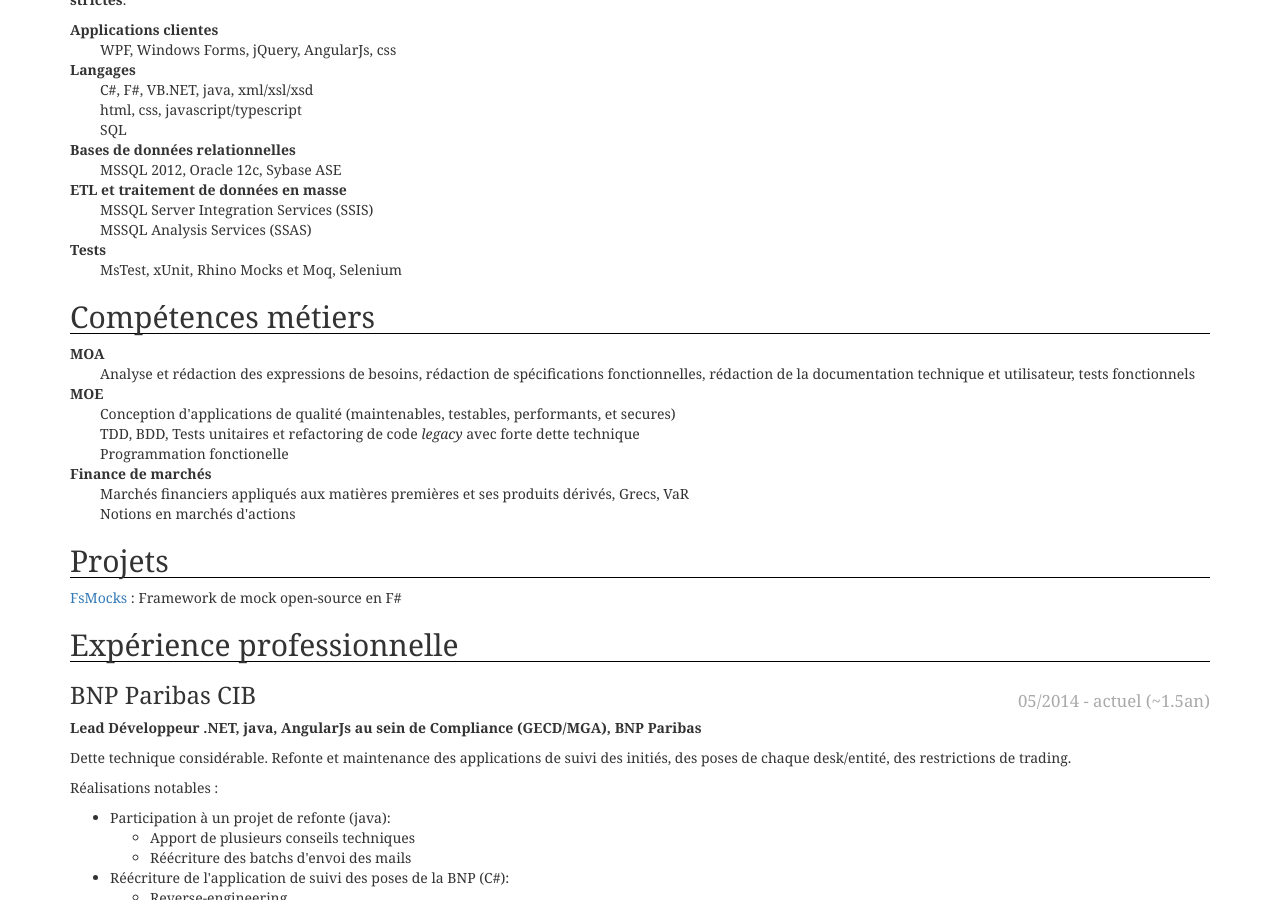
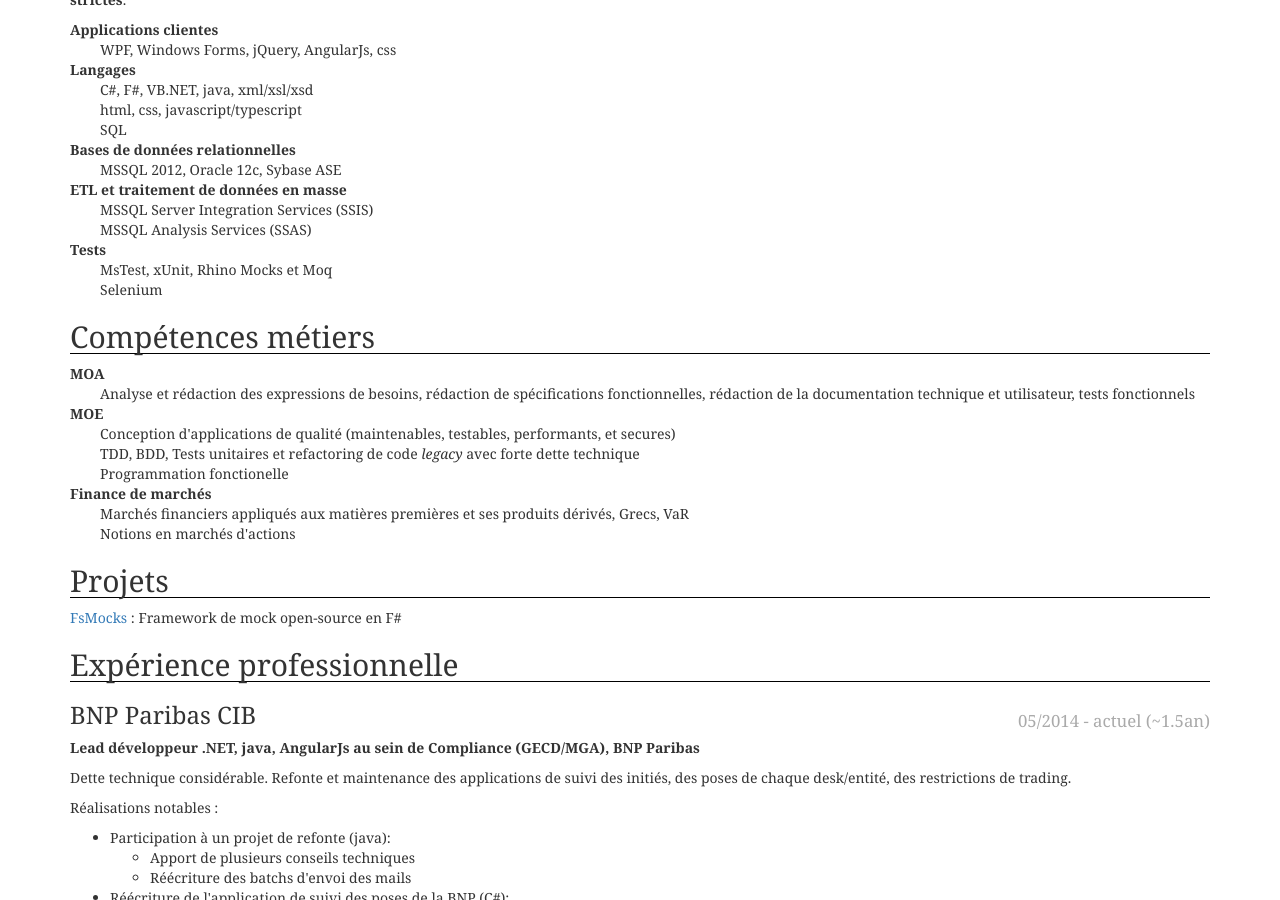
Before and after one commit to andriniaina/andriniaina.github.io, a Jekyll site: the page cv/cv.html, which Jekyll copies as it is, in a window 1280 px wide and 900 px high, scrolled down 465 px. Built offline with Jekyll 4.4.1, drawn with Linux system fonts in a browser that asks for light colours.

Commit message:
regeneration

```diff
--- a/cv/cv.html
+++ b/cv/cv.html
@@ -71,7 +71,9 @@
 <dd>MSSQL Analysis Services (SSAS)
 </dd>
 <dt>Tests</dt>
-<dd>MsTest, xUnit, Rhino Mocks et Moq, Selenium
+<dd>MsTest, xUnit, Rhino Mocks et Moq
+</dd>
+<dd>Selenium
 </dd>
 </dl>
 <h2 id="compétences-métiers">Compétences métiers</h2>
@@ -101,7 +103,7 @@
 </div>
 BNP Paribas CIB
 </h3>
-<p><strong>Lead Développeur .NET, java, AngularJs au sein de Compliance (GECD/MGA), BNP Paribas</strong></p>
+<p><strong>Lead développeur .NET, java, AngularJs au sein de Compliance (GECD/MGA), BNP Paribas</strong></p>
 <p>Dette technique considérable. Refonte et maintenance des applications de suivi des initiés, des poses de chaque desk/entité, des restrictions de trading.</p>
 <p>Réalisations notables :</p>
 <ul>
```
